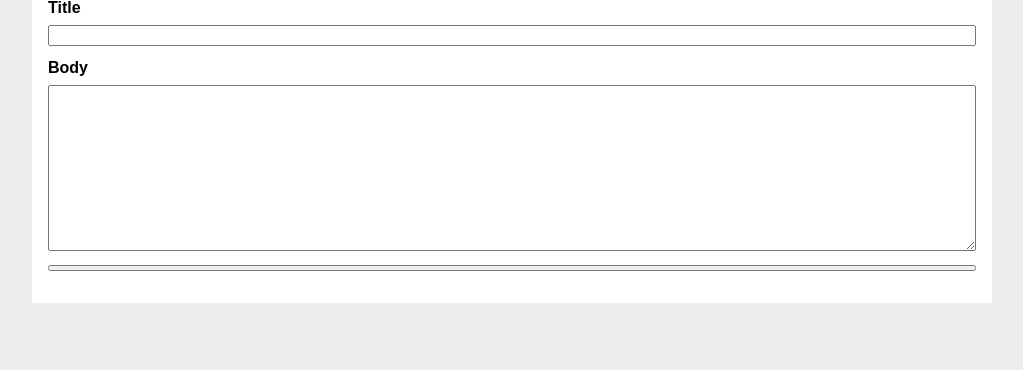
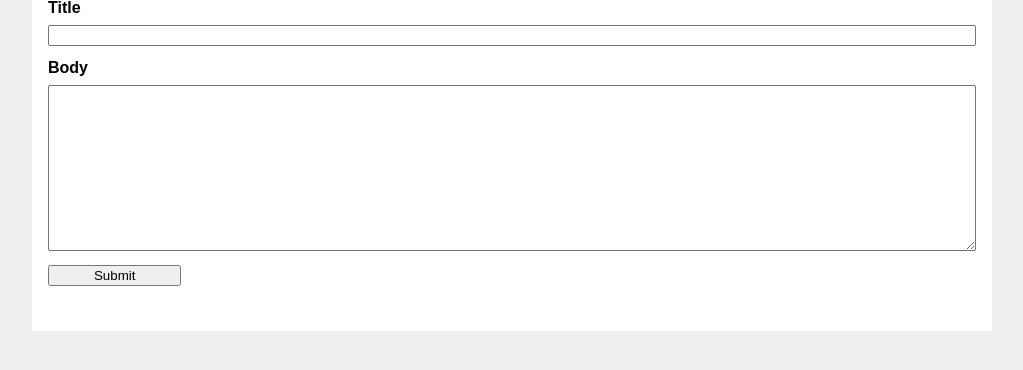
Before and after one commit to Turlough/Flask-Tutorial, a Flask app: page /create in a window 1280 px wide. Shown: the part 115-485 px from the top of the page, without its empty margins (128-1151 px from the left). Run offline with Flask 2, Linux system fonts and the light colour scheme.

Commit message:
CSS fixes and cleanup

```diff
--- a/flaskr/static/style.css
+++ b/flaskr/static/style.css
@@ -132,3 +132,9 @@
   align-self: start;
   min-width: 10em;
 }
+
+button {
+  align-self: start;
+  min-width: 10em;
+  min-height: 3rem;
+}
--- a/flaskr/templates/create.html
+++ b/flaskr/templates/create.html
@@ -9,7 +9,7 @@
         <label for="title">Title</label>
         <input id="title" name="title" value="{{ request.form['title'] }}" required>
         <label for="body">Body</label>
-        <textarea id="body" name="body" for="{{ request.form['body'] }} "></textarea>
-        <button type="submit" value="Submit"></button>
+        <textarea id="body" name="body">{{ request.form['body'] }}</textarea>
+        <input type="submit" value="Submit"/>
     </form>
 {% endblock %}
```
